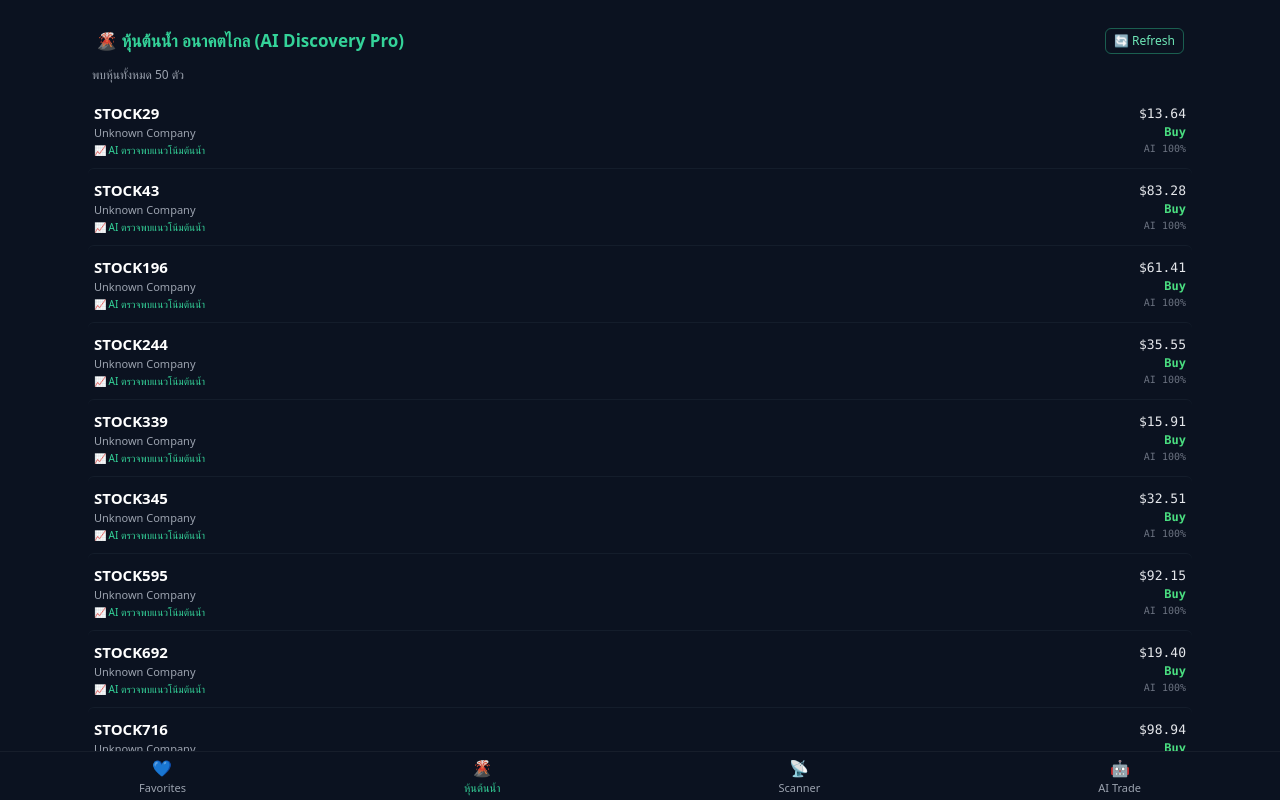
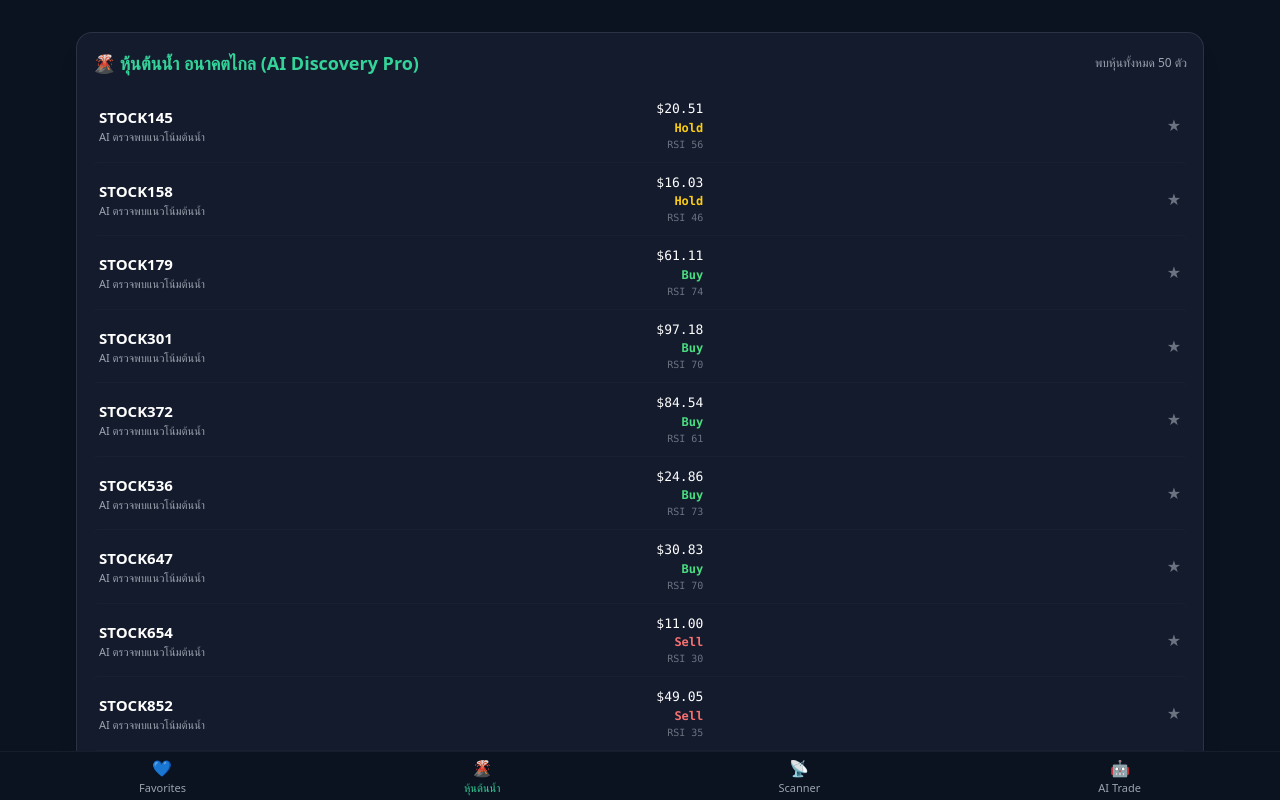
Before and after one commit to PLTR878/expert-journey, a Next.js app: page / in a window 1280 px wide. Both pictures are taken after a click on the button "🌋 หุ้นต้นน้ำ". Shown: the top 800 px of the page. Built offline with nearby package versions, Linux system fonts and the light colour scheme.

Commit message:
Update MarketSection.js

```diff
--- a/components/MarketSection.js
+++ b/components/MarketSection.js
@@ -1,128 +1,51 @@
-// ✅ MarketLikeFavorites — ใช้กับ visionary-core + visionary-discovery-pro (V∞.8)
-import { useRef, useState, useEffect } from "react";
-
-export default function MarketLikeFavorites({ mode = "discovery" }) {
-  const [list, setList] = useState([]);
-  const [loading, setLoading] = useState(false);
-  const [errorMsg, setErrorMsg] = useState("");
-  const touchStartX = useRef(null);
-  const touchEndX = useRef(null);
-
-  // ✅ โหลดข้อมูลจาก API (AI Discovery Pro)
-  const fetchMarketData = async () => {
-    try {
-      setLoading(true);
-      setErrorMsg("");
-
-      const url =
-        mode === "scanner"
-          ? "/api/visionary-scanner?type=scanner"
-          : "/api/visionary-discovery-pro";
-
-      const res = await fetch(url, { cache: "no-store" });
-      if (!res.ok) throw new Error(`API error: ${res.status}`);
-      const j = await res.json();
-
-      const arr =
-        j.discovered ||
-        j.stocks ||
-        j.results ||
-        j.data ||
-        j.list ||
-        [];
-
-      if (!Array.isArray(arr) || arr.length === 0)
-        throw new Error("ไม่พบข้อมูลหุ้นจาก AI");
-
-      const formatted = arr.map((r) => ({
-        symbol: r.symbol,
-        name: r.name || r.company || "Unknown Company",
-        price: r.price || r.lastClose || 0,
-        aiScore: r.aiScore || 0,
-        reason: r.reason || "AI พบศักยภาพในอนาคต",
-        signal:
-          r.aiScore > 85
-            ? "Buy"
-            : r.aiScore < 75
-            ? "Sell"
-            : "Hold",
-      }));
-
-      setList(formatted);
-      console.log(`✅ Loaded ${formatted.length} หุ้นจากโหมด: ${mode}`);
-    } catch (err) {
-      console.error("⚠️ Error loading data:", err);
-      setList([]);
-      setErrorMsg(err.message || "โหลดข้อมูลล้มเหลว");
-    } finally {
-      setLoading(false);
-    }
-  };
-
-  // ✅ โหลดตอนเปิดหน้า
-  useEffect(() => {
-    fetchMarketData();
-  }, [mode]);
-
-  // ✅ รีโหลดใหม่
-  const handleReload = async () => {
-    await fetchMarketData();
-  };
-
-  const title =
-    mode === "scanner"
-      ? "📡 สแกนหุ้นทั้งตลาด (AI Market Scanner)"
-      : "🌋 หุ้นต้นน้ำ อนาคตไกล (AI Discovery Pro)";
-
+// ✅ /components/MarketSection.js — Stable Original UI (V∞.27)
+export default function MarketSection({
+  title = "🌋 หุ้นต้นน้ำ อนาคตไกล (AI Discovery Pro)",
+  rows = [],
+  favorites = [],
+  toggleFavorite = () => {},
+  loading = false,
+}) {
   return (
-    <section className="w-full px-[6px] sm:px-3 pt-3 bg-[#0b1220] text-gray-200 min-h-screen">
-      {/* Header */}
-      <div className="flex justify-between items-center mb-3 px-[2px] sm:px-2">
-        <h2 className="text-[17px] font-bold text-emerald-400">{title}</h2>
-
-        <button
-          onClick={handleReload}
-          className={`text-[12px] px-2 py-[3px] rounded-md border border-emerald-400/40 text-emerald-300 hover:bg-emerald-500/10 transition-all ${
-            loading ? "opacity-60 pointer-events-none" : ""
-          }`}
-        >
-          {loading ? "⏳ Loading..." : "🔄 Refresh"}
-        </button>
+    <section className="rounded-2xl border border-white/10 bg-[#141b2d] p-4 shadow-xl mt-4">
+      <div className="flex justify-between items-center mb-3">
+        <h2 className="text-lg font-semibold text-emerald-400">{title}</h2>
+        <span className="text-[12px] text-gray-400">
+          {rows.length ? `พบหุ้นทั้งหมด ${rows.length} ตัว` : "—"}
+        </span>
       </div>
 
-      {/* แสดงจำนวนหุ้น */}
-      <div className="text-[12px] text-gray-400 px-[4px] mb-2">
-        {list?.length
-          ? `พบหุ้นทั้งหมด ${list.length} ตัว`
-          : loading
-          ? "กำลังโหลดข้อมูล..."
-          : errorMsg
-          ? `⚠️ ${errorMsg}`
-          : "ไม่มีข้อมูลตลาด"}
-      </div>
-
-      {/* Layout */}
-      <div className="flex flex-col divide-y divide-gray-800/50">
-        {list?.length ? (
-          list.map((r, i) => (
-            <a
+      {loading ? (
+        <div className="py-8 text-center text-gray-500 animate-pulse">
+          ⏳ กำลังโหลดข้อมูลจาก AI ...
+        </div>
+      ) : rows.length === 0 ? (
+        <div className="py-8 text-center text-gray-500 italic">
+          ไม่มีข้อมูลตลาด
+        </div>
+      ) : (
+        <div className="flex flex-col divide-y divide-gray-800/50">
+          {rows.map((r, i) => (
+            <div
               key={r.symbol + i}
-              href={`/analyze/${r.symbol}`}
-              className="flex items-center justify-between py-[10px] px-[6px] hover:bg-[#111827]/50 transition-all rounded-md"
+              className="flex justify-between items-center py-[10px] px-[6px] hover:bg-[#111827]/50 transition-all rounded-md"
             >
+              {/* ฝั่งซ้าย */}
               <div>
-                <div className="text-white font-semibold text-[15px]">
+                <a
+                  href={`/analyze/${r.symbol}`}
+                  className="text-white font-semibold text-[15px] hover:text-emerald-400 transition"
+                >
                   {r.symbol}
-                </div>
-                <div className="text-[11px] text-gray-400">{r.name}</div>
-                <div className="text-[10px] text-emerald-400 truncate max-w-[180px] mt-[2px]">
-                  📈 {r.reason}
+                </a>
+                <div className="text-[11px] text-gray-400 truncate max-w-[180px]">
+                  {r.reason || "AI วิเคราะห์ศักยภาพในอนาคต"}
                 </div>
               </div>
+
+              {/* ฝั่งขวา */}
               <div className="text-right font-mono">
-                <div className="text-[13px]">
-                  ${Number(r.price).toFixed(2)}
-                </div>
+                <div className="text-[13px]">${r.price?.toFixed(2)}</div>
                 <div
                   className={`text-[12px] font-bold ${
                     r.signal === "Buy"
@@ -135,19 +58,25 @@ export default function MarketLikeFavorites({ mode = "discovery" }) {
                   {r.signal}
                 </div>
                 <div className="text-[10px] text-gray-500">
-                  AI {Math.round(r.aiScore)}%
+                  RSI {Math.round(r.rsi || 0)}
                 </div>
               </div>
-            </a>
-          ))
-        ) : (
-          !loading && (
-            <div className="py-6 text-center text-gray-500 italic">
-              {errorMsg || "No market data available."}
+
+              {/* ปุ่ม Favorite */}
+              <button
+                onClick={() => toggleFavorite(r.symbol)}
+                className={`ml-3 text-[16px] ${
+                  favorites.includes(r.symbol)
+                    ? "text-yellow-400"
+                    : "text-gray-500 hover:text-gray-300"
+                }`}
+              >
+                ★
+              </button>
             </div>
-          )
-        )}
-      </div>
+          ))}
+        </div>
+      )}
     </section>
   );
 }
```
